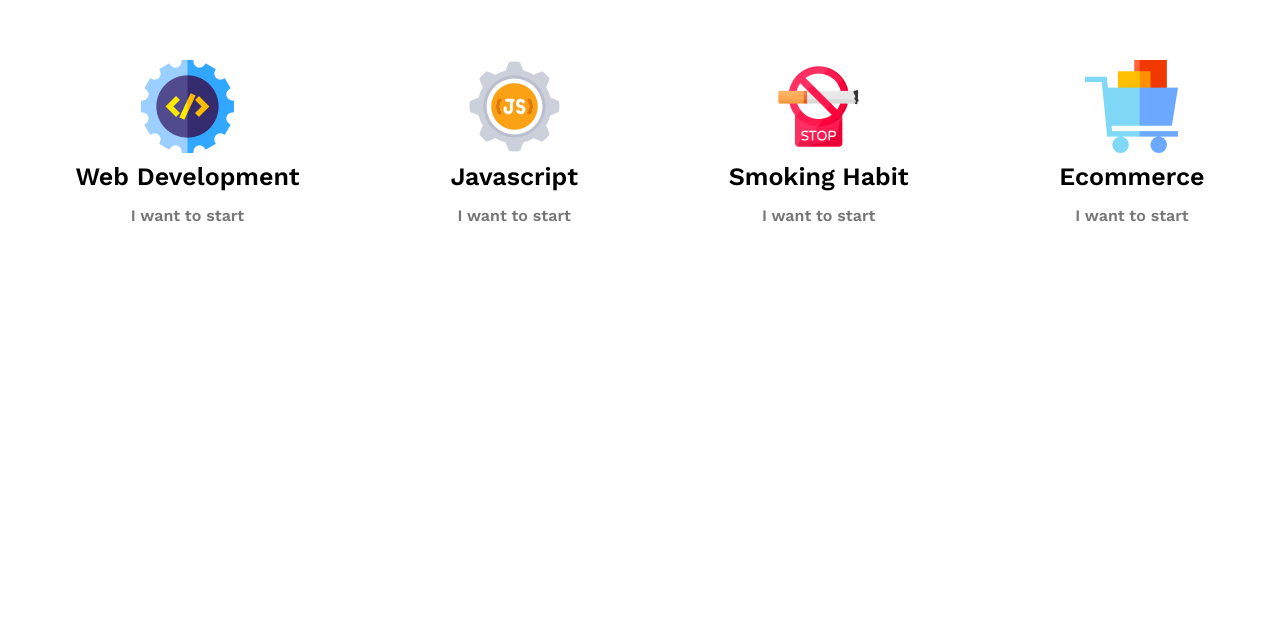
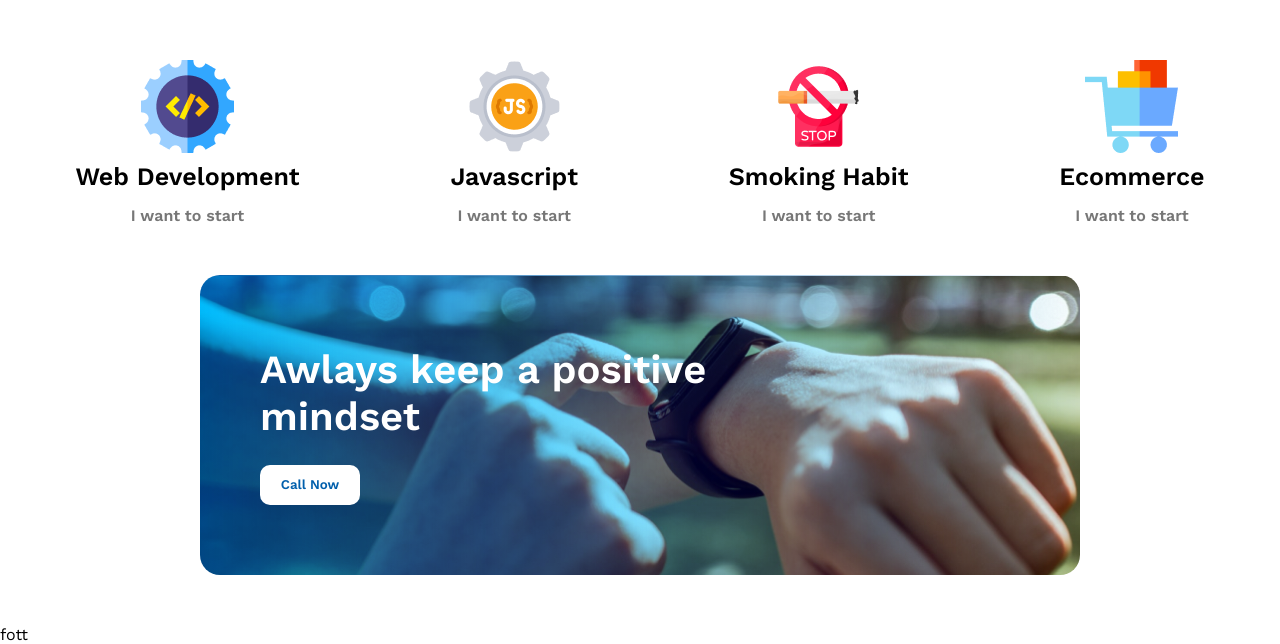
Before and after one commit to SagorAhamed251245/Assignment-1, a plain HTML site: page index.html in a window 1280 px wide. Shown: the part 1588-2232 px from the top of the page. Before the commit the page ends 1863 px from the top, so only its background shows below. Drawn offline with nearby package versions, Linux system fonts and the light colour scheme.

Commit message:
banner section done

```diff
--- a/index.html
+++ b/index.html
@@ -104,9 +104,31 @@
 
         <!-- My plans section end  -->
 
+        <!-- bottom Banner start -->
+
+        <section class="bottom-banner">
+            <div>
+
+                <h1 class="primary-title" style="color: white;">
+                    Awlays keep a positive <br>
+                 mindset
+                </h1>
+
+                <button class="btn-primary">
+                    Call Now
+                </button>
+
+            </div>
+        </section>
+
+
+
 
 
     </main>
+
+
+    fott
 
 
 
--- a/style.css
+++ b/style.css
@@ -61,7 +61,7 @@ header {
     align-items: center;
 }
 
-.top-right>div>h1{
+.top-right  >div>h1 ,.primary-title {
     font-weight: 700;
 font-size: 40px;
 }
@@ -108,10 +108,33 @@ margin-bottom: 15px;
 
     font-weight: bolder;
     font-size: 16px;
-    color:#777777
+    color:#777777;
+
   }
 
 
 
 
-  /* !-- My plans style end  --> */
+  /* My plans style end  */
+
+  /* bottom Banner start */
+
+  .bottom-banner{
+    display: flex;
+    align-items: center;
+    background-image: url(./images/watch.png) , linear-gradient(90deg, #005FAC 0%, rgba(0, 95, 172, 0) 100%);
+    background-blend-mode: overlay;
+    background-repeat: no-repeat;
+    background-size:  auto 100%;
+    background-position: center center;
+    margin-bottom: 50px;
+    height: 300px;
+    margin-left: 200px;
+    margin-right: 200px;
+    border-radius: 20px;
+
+  }
+
+  .bottom-banner>div{
+    margin-left: 60px;
+  }
```
